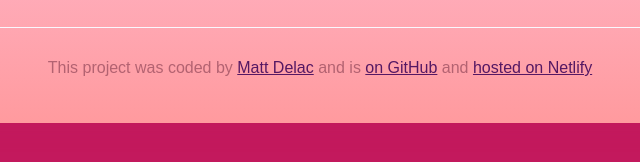
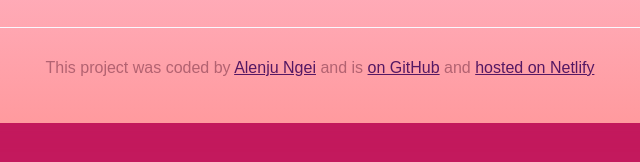
Before and after one commit to Alenju/my-first-git-project, a plain HTML site: page index.html in a window 1280 px wide. Shown: the part 346-508 px from the top of the page, 320-960 px from the left. Drawn offline with nearby package versions, Linux system fonts and the light colour scheme.

Commit message:
Update Name

```diff
--- a/index.html
+++ b/index.html
@@ -41,7 +41,7 @@
         <footer>
             <p>
                 This project was coded by
-                <a href="https://github.com/Alenju" target="https://github.com/Alenju">Matt Delac</a> and is
+                <a href="https://github.com/Alenju" target="https://github.com/Alenju">Alenju Ngei</a> and is
                 <a href="#" target="_blank"> on GitHub</a> and
                 <a href="#" target="_blank">hosted on Netlify</a>
             </p>
```
